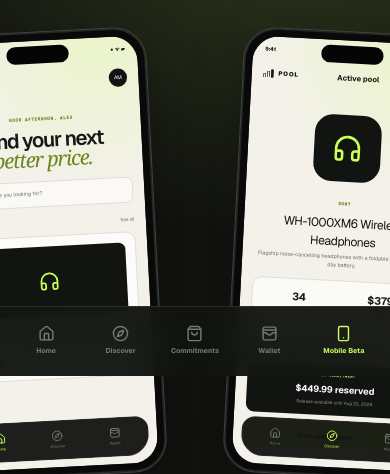
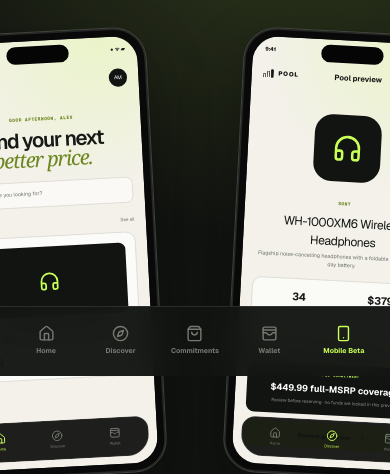
Before and after one commit to inevident/Pool, a Next.js app: page /beta in a window 390 px wide. Shown: the part 468-942 px from the top of the page. Built offline with nearby package versions, Linux system fonts and the light colour scheme.

Commit message:
fix(qa): ISSUE-003 — make mobile preview truthful and linked

```diff
--- a/app/_components/product-workspace.tsx
+++ b/app/_components/product-workspace.tsx
@@ -1488,6 +1488,10 @@
   const windowProgress = commitmentWindowProgress(featuredPool, now);
   const eligibility = poolEligibility(featuredPool);
   const previewPools = pools.slice(0, 3);
+  const featuredMembership = Object.values(workspace.memberships).find(
+    (membership) =>
+      membership.poolId === featuredPool.id && membership.status === "active",
+  );
   const FeaturedIcon = categoryMeta[featuredProduct.category].Icon;
   const CommitmentIcon = categoryMeta[commitmentProduct.category].Icon;
 
@@ -1513,8 +1517,14 @@
             </div>
             <PhoneTabs active="home" />
           </PhoneFrame>
-          <PhoneFrame label="POOL mobile active commitment screen">
-            <PhoneBrand title="Active pool" />
+          <PhoneFrame
+            label={
+              featuredMembership
+                ? "POOL mobile active commitment screen"
+                : "POOL mobile commitment preview screen"
+            }
+          >
+            <PhoneBrand title={featuredMembership ? "Active pool" : "Pool preview"} />
             <div className={styles.phoneCommitHero}><span><FeaturedIcon size={40} /></span><small>{featuredProduct.brand.toUpperCase()}</small><h3>{featuredProduct.name}</h3><p>{featuredProduct.description}</p></div>
             <div className={styles.phoneProgress}>
               <div><strong>{featuredPool.committedUnitCount}</strong><span>funded units</span></div>
@@ -1524,8 +1534,22 @@
               </i>
               <small>{Math.round(windowProgress)}% of {windowDays}-day window elapsed · {featuredPool.minimumCommittedUnitCount}-unit eligibility floor {eligibility.eligible ? "met" : "pending"} · no enrollment cap</small>
             </div>
-            <div className={styles.phoneReserve}><span>YOUR COMMITMENT</span><strong>{cents(featuredProduct.msrpUnitCents)} reserved</strong><small>Release available until {shortDate.format(new Date(featuredPool.cutoffAt))}</small></div>
-            <button className={styles.phoneButton}>View commitment <ChevronRight size={13} /></button>
+            <div className={styles.phoneReserve}>
+              <span>{featuredMembership ? "YOUR COMMITMENT" : "EXAMPLE COMMITMENT"}</span>
+              <strong>
+                {featuredMembership
+                  ? `${cents(featuredMembership.reservedCents)} reserved`
+                  : `${cents(featuredProduct.msrpUnitCents)} full-MSRP coverage`}
+              </strong>
+              <small>
+                {featuredMembership
+                  ? `Release available until ${shortDate.format(new Date(featuredPool.cutoffAt))}`
+                  : "Review before reserving · no funds are locked in this preview"}
+              </small>
+            </div>
+            <Link className={styles.phoneButton} href={poolHref(featuredPool)}>
+              {featuredMembership ? "View commitment" : "Review group buy"} <ChevronRight size={13} />
+            </Link>
             <PhoneTabs active="discover" />
           </PhoneFrame>
         </div>
@@ -1558,7 +1582,9 @@
           <div className={styles.phoneCommitHero}><span><CommitmentIcon size={38} /></span><small>{commitmentProduct.brand.toUpperCase()}</small><h3>{commitmentProduct.name}</h3><p>{commitmentProduct.description}</p></div>
           <div className={styles.phoneJoinFacts}><div><span>Reserve today</span><strong>{cents(commitmentProduct.msrpUnitCents)}</strong></div><div><span>Estimated price</span><strong>{cents(commitmentPool.estimatedUnitPriceCents)}</strong></div><div><span>Exit cutoff</span><strong>{shortDate.format(new Date(commitmentPool.cutoffAt))}</strong></div></div>
           <div className={styles.phoneFine}><ShieldCheck size={15} /><span>Your full amount is reserved. You can leave before the cutoff.</span></div>
-          <button className={styles.phoneButton}>Reserve {cents(commitmentProduct.msrpUnitCents)}</button>
+          <Link className={styles.phoneButton} href={poolHref(commitmentPool)}>
+            Review {cents(commitmentProduct.msrpUnitCents)} reservation
+          </Link>
           <PhoneTabs active="discover" />
         </PhoneFrame>
         <div className={styles.betaFeatureCopy}><span>02 · COMMIT</span><h2>Every number, clear before you join.</h2><p>Estimated price, reserved amount, eligibility floor, and exit date stay visible—no checkout surprises.</p></div>
@@ -1568,7 +1594,7 @@
         <div className={styles.betaFeatureCopy}><span>03 · TRACK</span><h2>Your purchasing power, at a glance.</h2><p>Follow reserved funds and active commitments without digging through transaction history.</p></div>
         <PhoneFrame label="POOL mobile wallet screen">
           <PhoneBrand title="Wallet" />
-          <div className={styles.phoneWallet}><small>AVAILABLE TO COMMIT</small><strong>{cents(balance?.availableCents ?? 0)}</strong><button><Plus size={12} /> Add test funds</button></div>
+          <div className={styles.phoneWallet}><small>AVAILABLE TO COMMIT</small><strong>{cents(balance?.availableCents ?? 0)}</strong><Link className={styles.phoneWalletAction} href="/wallet"><Plus size={12} /> Add test funds</Link></div>
           <div className={styles.phoneWalletStats}><div><span>Reserved</span><strong>{cents(balance?.reservedCents ?? 0)}</strong></div><div><span>Captured</span><strong>{cents(balance?.capturedCents ?? 0)}</strong></div></div>
           <div className={styles.phoneSectionTitle}><strong>Recent activity</strong><span>View all</span></div>
           <div className={styles.phoneActivity}><span><LockKeyhole size={15} /></span><div><strong>Fixed-window policy</strong><small>{windowDays} days · no enrollment cap</small></div><b>ON</b></div>
--- a/app/product.module.css
+++ b/app/product.module.css
@@ -928,13 +928,13 @@
 .phoneCommitHero { padding: 22px 0 15px; text-align: center; }.phoneCommitHero > span { width: 88px; height: 88px; margin: 0 auto 14px; display: grid; place-items: center; border-radius: 24px; background: var(--product-dark); color: var(--product-lime); }.phoneCommitHero h3 { margin: 5px 0 3px; font-size: 16px; letter-spacing: -.04em; }.phoneCommitHero p { margin: 0; color: var(--product-muted); font-size: 7px; }
 .phoneProgress { padding: 13px; display: grid; grid-template-columns: 1fr 1fr; gap: 10px; border: 1px solid var(--product-line); border-radius: 12px; background: rgba(255,255,255,.65); }.phoneProgress div strong,.phoneProgress div span { display:block; }.phoneProgress div strong { font-size: 14px; }.phoneProgress div span { margin-top: 2px; color: var(--product-muted); font-size: 6px; }.phoneProgress i { grid-column: 1/-1; height: 5px; overflow:hidden; border-radius: 5px; background: #deddd5; }.phoneProgress i b { display:block; height:100%; border-radius:inherit; background:var(--product-lime-deep); transition:width .25s ease; }.phoneProgress > small { grid-column:1/-1; color:var(--product-muted); font-size:6px; line-height:1.35; }
 .phoneReserve { margin-top: 10px; padding: 12px; border-radius: 11px; background: var(--product-dark); color: #fff; }.phoneReserve span,.phoneReserve strong,.phoneReserve small { display:block; }.phoneReserve span { color: var(--product-lime); font: 700 5px/1 var(--font-geist-mono); letter-spacing:.1em; }.phoneReserve strong { margin-top:7px; font-size:12px; }.phoneReserve small { margin-top:4px; color:#8d928a; font-size:6px; }
-.phoneButton { width:100%; min-height:35px; margin-top:10px; display:flex; align-items:center; justify-content:center; gap:8px; border:0; border-radius:8px; background:var(--product-lime); color:var(--product-dark); font-size:8px; font-weight:800; }
+.phoneButton { width:100%; min-height:35px; margin-top:10px; display:flex; align-items:center; justify-content:center; gap:8px; border:0; border-radius:8px; background:var(--product-lime); color:var(--product-dark); font-size:8px; font-weight:800; text-decoration:none; }
 .betaStatement { padding: 130px 50px; text-align:center; background: var(--product-lime); color: var(--product-dark); }.betaStatement > span,.betaFeatureCopy > span { font:750 9px/1 var(--font-geist-mono); letter-spacing:.14em; }.betaStatement h2 { margin:20px 0 0; font-size:clamp(48px,7vw,92px); line-height:.9; letter-spacing:-.065em; font-weight:560; }
 .betaFeature { min-height:760px; padding:100px clamp(40px,10vw,150px); display:grid; grid-template-columns:1fr 340px; align-items:center; gap:clamp(70px,12vw,180px); background:var(--product-bg); }.betaFeatureReverse { grid-template-columns:340px 1fr; background:var(--product-dark); color:#f6f3e9; }.betaFeature > .phoneFrame { justify-self:center; box-shadow:0 38px 80px rgba(18,20,17,.2); }.betaFeatureCopy { max-width:580px; }.betaFeatureCopy > span { color:var(--product-lime-deep); }.betaFeatureReverse .betaFeatureCopy > span { color:var(--product-lime); }.betaFeatureCopy h2 { margin:20px 0; font-size:clamp(46px,6vw,80px); line-height:.92; letter-spacing:-.065em; font-weight:560; }.betaFeatureCopy p { max-width:480px; margin:0; color:var(--product-muted); font-size:16px; line-height:1.6; }.betaFeatureReverse .betaFeatureCopy p { color:#969b94; }
 .phoneChips { margin:10px 0 12px; display:flex; gap:5px; }.phoneChips span,.phoneChips b { padding:6px 8px; border:1px solid var(--product-line); border-radius:999px; color:var(--product-muted); font-size:6px; }.phoneChips b { border-color:var(--product-dark); background:var(--product-dark); color:#fff; }
 .phoneListItem { min-height:72px; padding:9px 4px; display:grid; grid-template-columns:43px 1fr auto; align-items:center; gap:9px; border-bottom:1px solid var(--product-line); }.phoneListItem > span { width:43px;height:43px;display:grid;place-items:center;border-radius:10px;background:var(--product-dark);color:var(--product-lime);}.phoneListItem div small,.phoneListItem div strong,.phoneListItem div p{display:block;margin:0}.phoneListItem div small{color:var(--product-lime-deep);font-size:5px}.phoneListItem div strong{margin-top:3px;font-size:8px}.phoneListItem div p{margin-top:3px;color:var(--product-muted);font-size:6px}.phoneListItem>b{font-size:9px}
 .phoneJoinFacts { border:1px solid var(--product-line);border-radius:12px;background:rgba(255,255,255,.6);overflow:hidden}.phoneJoinFacts div{min-height:42px;padding:0 12px;display:flex;align-items:center;justify-content:space-between;border-bottom:1px solid var(--product-line)}.phoneJoinFacts div:last-child{border:0}.phoneJoinFacts span{color:var(--product-muted);font-size:7px}.phoneJoinFacts strong{font-size:9px}.phoneFine{margin:11px 0 4px;padding:0 5px;display:flex;align-items:flex-start;gap:7px;color:var(--product-muted);font-size:6px;line-height:1.45}.phoneFine svg{flex:0 0 auto;color:var(--product-positive)}
-.phoneWallet { margin-top:14px;padding:20px 16px;border-radius:16px;background:var(--product-dark);color:#fff}.phoneWallet small,.phoneWallet strong{display:block}.phoneWallet strong{margin-top:9px;font-size:29px;letter-spacing:-.07em}.phoneWallet button{width:100%;min-height:31px;margin-top:17px;display:flex;align-items:center;justify-content:center;gap:5px;border:0;border-radius:7px;background:var(--product-lime);font-size:7px;font-weight:800}.phoneWalletStats{margin-top:9px;display:grid;grid-template-columns:1fr 1fr;gap:8px}.phoneWalletStats div{padding:12px;border:1px solid var(--product-line);border-radius:10px;background:rgba(255,255,255,.6)}.phoneWalletStats span,.phoneWalletStats strong{display:block}.phoneWalletStats span{color:var(--product-muted);font-size:6px}.phoneWalletStats strong{margin-top:5px;font-size:11px}.phoneActivity{min-height:47px;display:grid;grid-template-columns:31px 1fr auto;align-items:center;gap:8px;border-bottom:1px solid var(--product-line)}.phoneActivity>span{width:31px;height:31px;display:grid;place-items:center;border-radius:50%;background:#e4e3da}.phoneActivity strong,.phoneActivity small{display:block}.phoneActivity strong{font-size:7px}.phoneActivity small{margin-top:3px;color:var(--product-muted);font-size:5px}.phoneActivity>b{font-size:7px}
+.phoneWallet { margin-top:14px;padding:20px 16px;border-radius:16px;background:var(--product-dark);color:#fff}.phoneWallet small,.phoneWallet strong{display:block}.phoneWallet strong{margin-top:9px;font-size:29px;letter-spacing:-.07em}.phoneWalletAction{width:100%;min-height:31px;margin-top:17px;display:flex;align-items:center;justify-content:center;gap:5px;border:0;border-radius:7px;background:var(--product-lime);color:var(--product-dark);font-size:7px;font-weight:800;text-decoration:none}.phoneWalletStats{margin-top:9px;display:grid;grid-template-columns:1fr 1fr;gap:8px}.phoneWalletStats div{padding:12px;border:1px solid var(--product-line);border-radius:10px;background:rgba(255,255,255,.6)}.phoneWalletStats span,.phoneWalletStats strong{display:block}.phoneWalletStats span{color:var(--product-muted);font-size:6px}.phoneWalletStats strong{margin-top:5px;font-size:11px}.phoneActivity{min-height:47px;display:grid;grid-template-columns:31px 1fr auto;align-items:center;gap:8px;border-bottom:1px solid var(--product-line)}.phoneActivity>span{width:31px;height:31px;display:grid;place-items:center;border-radius:50%;background:#e4e3da}.phoneActivity strong,.phoneActivity small{display:block}.phoneActivity strong{font-size:7px}.phoneActivity small{margin-top:3px;color:var(--product-muted);font-size:5px}.phoneActivity>b{font-size:7px}
 .betaFooter { padding:120px 40px;text-align:center;background:var(--product-lime);color:var(--product-dark)}.betaFooter>span{display:inline-flex;align-items:center;gap:8px;font:800 9px/1 var(--font-geist-mono);letter-spacing:.14em}.betaFooter h2{margin:24px 0 8px;font-family:Georgia,serif;font-size:clamp(56px,8vw,110px);font-weight:400;letter-spacing:-.07em}.betaFooter p{font-size:15px}.betaFooter a{min-height:44px;margin-top:20px;padding:0 16px;display:inline-flex;align-items:center;gap:12px;border-radius:8px;background:var(--product-dark);color:#fff;font-size:10px;font-weight:750}
 
 .filterBar {
```
Also changed, not shown: 1 other file (tests, documents, lock files or other folders).
